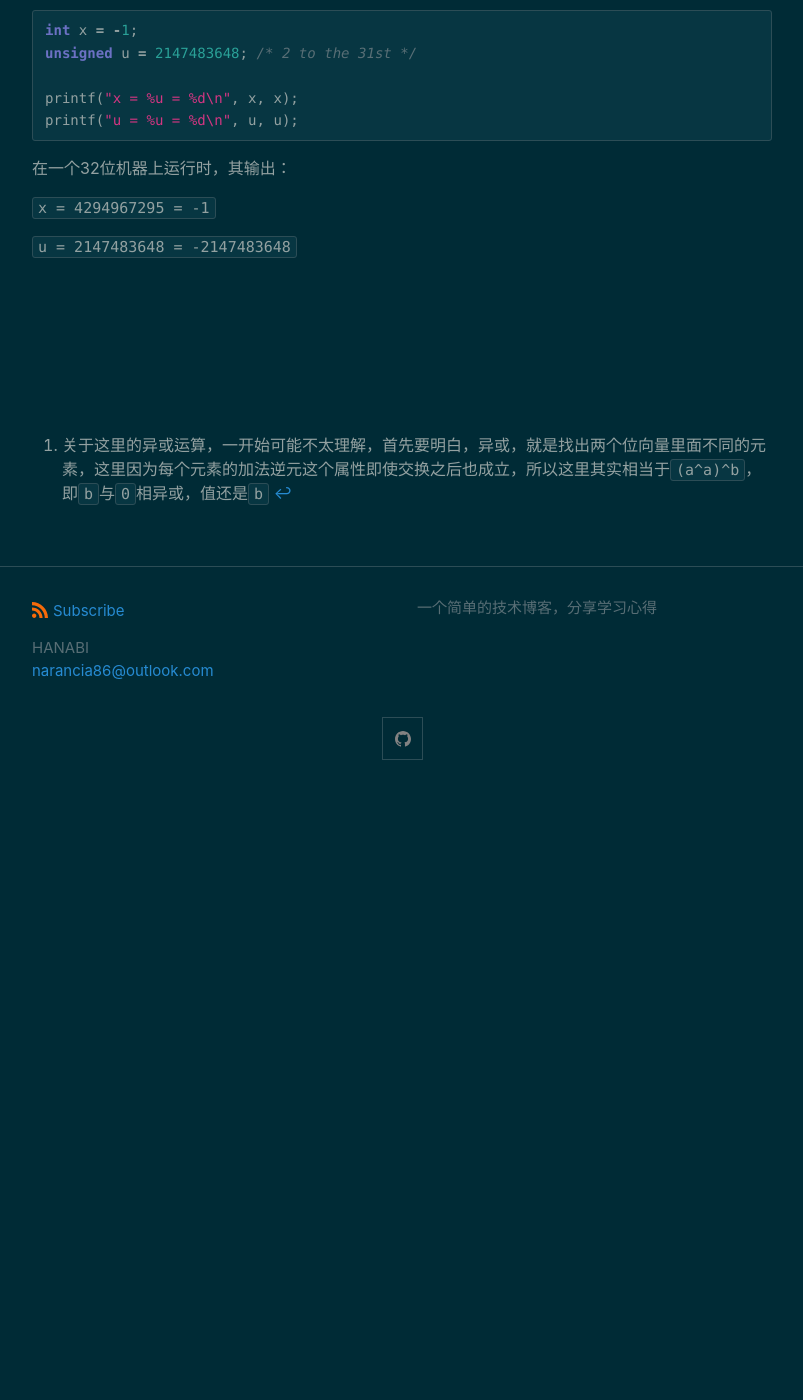
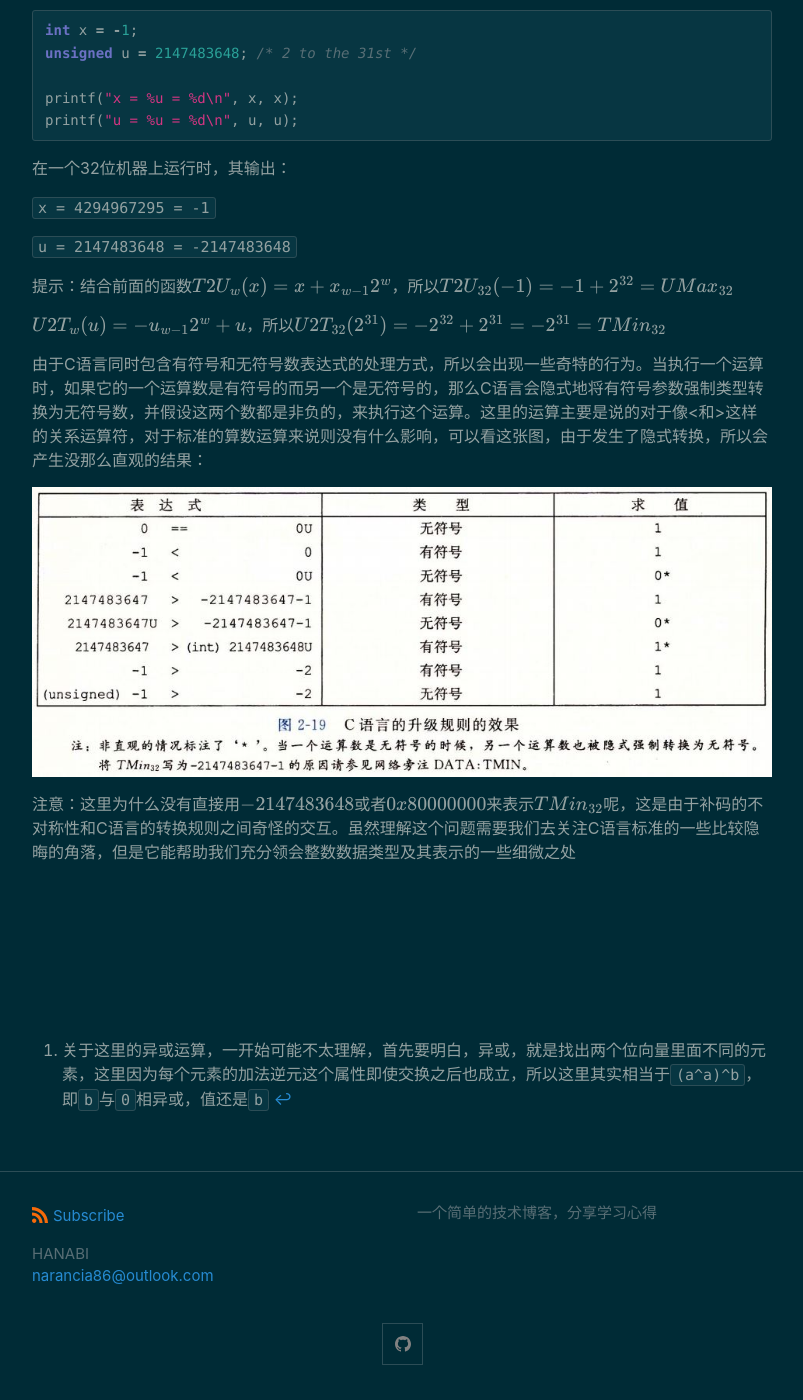
Before and after one commit to KamenRiderKuuga/kamenriderkuuga.github.io, a Jekyll site: the page built from _posts/2020-09-15-Foundation-5.md, in a window 1280 px wide and 1400 px high, scrolled down 22787 px. Shown: the whole window, without its empty margins (238-1041 px from the left). Built offline with Jekyll 4.4.1, drawn with Linux system fonts in a browser that asks for light colours; before the commit the page ends 23582 px from its top, so only the background shows below that.

Commit message:
update reading notes of CSAPP

```diff
--- a/_posts/2020-09-15-Foundation-5.md
+++ b/_posts/2020-09-15-Foundation-5.md
@@ -509,7 +509,17 @@ printf("u = %u = %d\n", u, u);
 
 `u = 2147483648 = -2147483648`
 
+提示：结合前面的函数$$T2U_w(x)=x+x_{w-1}2^w$$，所以$$T2U_{32}(-1)=-1+2^{32}=UMax_{32}$$
 
+$$U2T_w(u)=-u_{w-1}2^w+u$$，所以$$U2T_{32}(2^{31})=-2^{32}+2^{31}=-2^{31}=TMin_{32}$$
+
+
+
+由于C语言同时包含有符号和无符号数表达式的处理方式，所以会出现一些奇特的行为。当执行一个运算时，如果它的一个运算数是有符号的而另一个是无符号的，那么C语言会隐式地将有符号参数强制类型转换为无符号数，并假设这两个数都是非负的，来执行这个运算。这里的运算主要是说的对于像<和>这样的关系运算符，对于标准的算数运算来说则没有什么影响，可以看这张图，由于发生了隐式转换，所以会产生没那么直观的结果：
+
+![](/assets/img/CSAPP-46.JPG)
+
+注意：这里为什么没有直接用$$-2147483648$$或者$$0x80000000$$来表示$$TMin_{32}$$呢，这是由于补码的不对称性和C语言的转换规则之间奇怪的交互。虽然理解这个问题需要我们去关注C语言标准的一些比较隐晦的角落，但是它能帮助我们充分领会整数数据类型及其表示的一些细微之处
 
 <br><br><br><br><br><br>
 
```
Also changed, not shown: assets/img/CSAPP-46.JPG (added).
